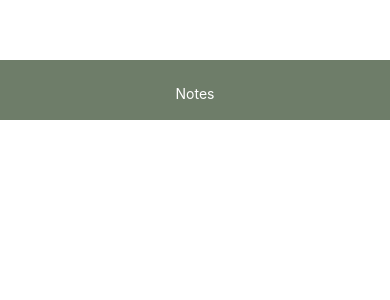
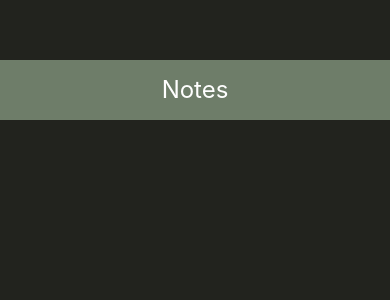
Before and after one commit to MikeNatsu/notes-react-native, a React Native app: screen / in a window 390 px wide. Shown: the top 300 px of the page. Built offline with nearby package versions, Linux system fonts and the light colour scheme.

Commit message:
adding todos components

```diff
--- a/App.tsx
+++ b/App.tsx
@@ -1,13 +1,30 @@
 import { StatusBar } from 'expo-status-bar';
 import React from 'react';
-import { View, KeyboardAvoidingView, TextInput, StyleSheet, Text, Platform, TouchableWithoutFeedback, Button, Keyboard  } from 'react-native';
+import { View, StyleSheet } from 'react-native';
+import { useState } from 'react';
 import Header from './components/Header';
+import Todos from './components/Todos';
+export default function App() {
+  //Todos
+  const [todos, setTodos] = useState([
+    {
+      id: 1,
+      title: "New Title",
+      text: "Hello world"
+    },
+    {
+      id: 2,
+      title: "Good Morning",
+      text: "This is not a comment but a quote that should probably touch your heart",
+    }
+  ]);
 
-export default function App() {
+
   return (
     // View Component
     <View style={styles.container}>
       <Header title="Notes"/>
+      <Todos todos={todos}/>
     </View>
 
   );
@@ -18,6 +35,7 @@ const styles = StyleSheet.create({
   container: {
     flex: 1,
     paddingTop: 60,
+    backgroundColor:'#22231E',
   },
 
 });
--- a/components/Header.tsx
+++ b/components/Header.tsx
@@ -16,8 +16,9 @@ const styles = StyleSheet.create({
     },
     text:{
         color: 'white',
-        padding: 25,
+        padding: 15,
         textAlign:'center',
+        fontSize: 24,
     }
 });
 
--- /dev/null
+++ b/components/Todos.tsx
@@ -0,0 +1,15 @@
+import React from 'react'
+import {View} from 'react-native';
+
+const Todos = ({todos} : {todos : any}) => {
+    return (
+        <View>
+            {todos.map((item : Object, index: number)=>{
+                console.log(item);
+                return;
+            })}
+        </View>
+    )
+}
+
+export default Todos
```
